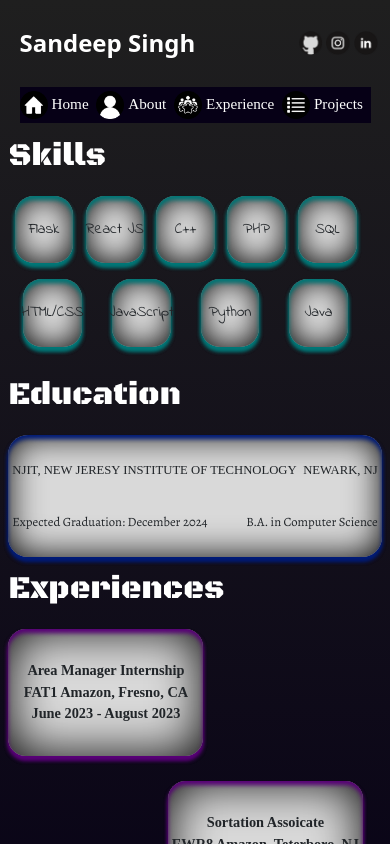
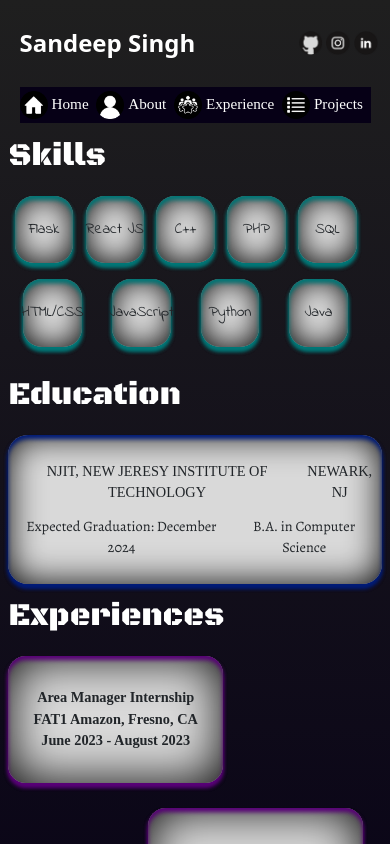
Before and after one commit to SandeepS3/personal-website, a React (Create React App) app: page /experience in a window 390 px wide. Shown: the top 844 px of the page. Built offline with nearby package versions, Linux system fonts and the light colour scheme; a web font is replaced by a local one.

Commit message:
fix experience mobile

```diff
--- a/src/pages/ExperiencesStyles.js
+++ b/src/pages/ExperiencesStyles.js
@@ -161,16 +161,16 @@ const mediaStyles = {
   educationTop: {
     display: "flex",
     fontFamily: "Bakbak One",
-    fontSize: "1.5vh",
+    fontSize: "1.7vh",
     flexDirection: "row",
     justifyContent: "space-between",
     padding: "1vw",
     paddingTop: "3vh",
-    marginBottom: "3vh",
+    marginBottom: "0.5vh",
   },
   educationBottom: {
     fontFamily: "Alegreya",
-    fontSize: "1.5vh",
+    fontSize: "1.7vh",
     display: "flex",
     flexDirection: "row",
     justifyContent: "space-between",
@@ -189,7 +189,7 @@ const mediaStyles = {
     fontFamily: "Kavivanar",
     fontWeight: "bold",
     fontSize: "1.7vh",
-    width: "50vw",
+    width: "55vw",
     height: "15vh",
     display: "flex",
     flexDirection: "column",
@@ -204,7 +204,7 @@ const mediaStyles = {
     fontFamily: "Kavivanar",
     fontWeight: "bold",
     fontSize: "1.7vh",
-    width: "50vw",
+    width: "55vw",
     height: "15vh",
     display: "flex",
     flexDirection: "column",
```
